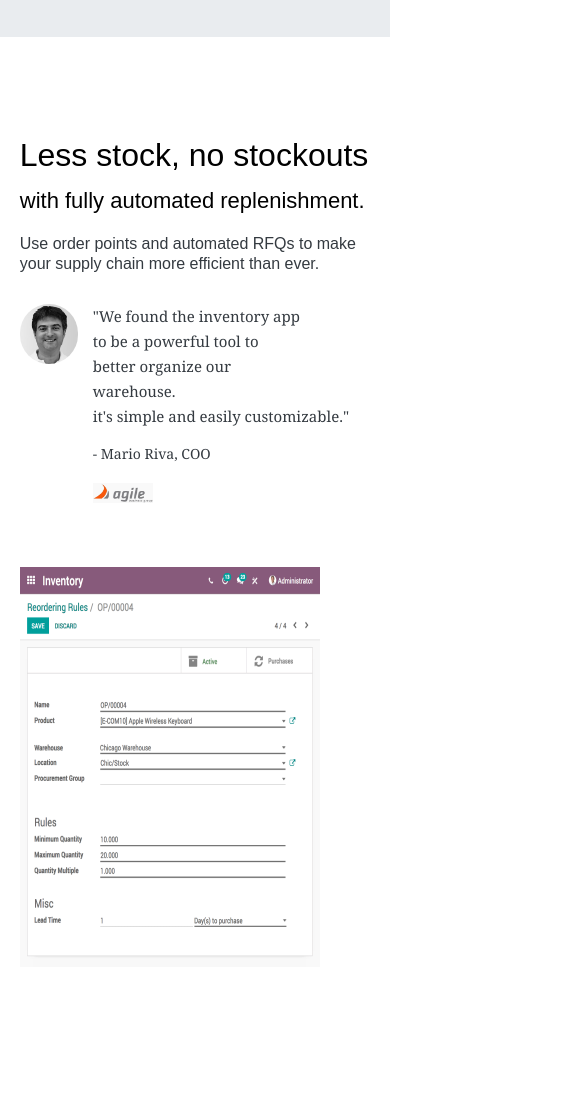
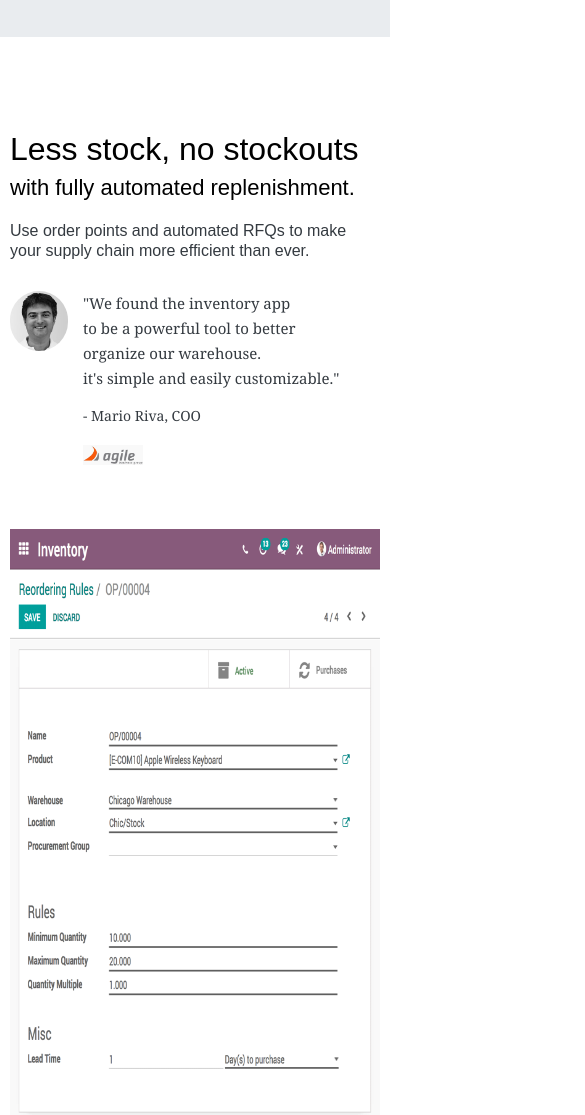
Before and after one commit to jasmine-ab/cloned-Responsiveness, a plain HTML site: page index.html in a window 390 px wide. Shown: the part 1720-2835 px from the top of the page, 585 px wide, since content can reach past the window. Before the commit the page ends 2781 px from the top, so only its background shows below. Drawn offline with Linux system fonts and the light colour scheme.

Commit message:
fixed her oshi

```diff
--- a/style.css
+++ b/style.css
@@ -1,4 +1,3 @@
-
 :root {
     --primary: #017e84;
     --secondary: white;
@@ -91,7 +90,6 @@ main {
     border-radius: 4px;
     background-color: var(--primary);
     color: var(--secondary);
-
 }
 
 .sub-content p:nth-child(2) {
@@ -137,7 +135,7 @@ main {
 }
 
 .section-1 {
-    background-color: #e9ecef ;
+    background-color: #e9ecef;
 }
 
 .section-1-cont {
@@ -246,21 +244,21 @@ main {
 }
 
 .section-2-cont .statement .group .Mario .app {
-    font-family: Georgia, 'Times New Roman', Times, serif;
+    font-family: Georgia, "Times New Roman", Times, serif;
     color: #343a40;
-    font-size:  15px;
+    font-size: 15px;
     line-height: 25px;
 }
 
 .section-2-cont .statement .group .Mario .simple {
-    font-family: Georgia, 'Times New Roman', Times, serif;
+    font-family: Georgia, "Times New Roman", Times, serif;
     color: #343a40;
     font-size: 15px;
     line-height: 25px;
 }
 
 .section-2-cont .statement .group .Mario .coo {
-    font-family: Georgia, 'Times New Roman', Times, serif;
+    font-family: Georgia, "Times New Roman", Times, serif;
     color: #343a40;
     font-size: 14px;
     margin: 15px 0;
@@ -317,7 +315,6 @@ main {
     nav .extra {
         display: none;
     }
-
 
     .content {
         display: flex;
@@ -385,7 +382,8 @@ main {
         /* align-items: unset; */
     }
 
-    .section-1-cont .left, .section-1-cont .right {
+    .section-1-cont .left,
+    .section-1-cont .right {
         width: 100%;
     }
 
@@ -405,9 +403,18 @@ main {
         font-size: 16px;
     }
 
+    .section-2-cont .image {
+        width: 100%;
+    }
+
+    .section-2-cont .image .inventory {
+        width: 100%;
+    }
+
+    /* ANOTHER RUBBISH
     .section-2 .container {
         width: 95%;
-    }
+    } */
 
     .section-2-cont .statement {
         width: unset;
@@ -415,13 +422,13 @@ main {
 
     .section-2-cont .statement h1 {
         font-size: 32px;
-        width: 600px;
-        line-height: 1.8;
-        font-weight: 540;
+        width: unset;
+        line-height: 1.4;
+        font-weight: 400; /** WATIN BE THIS? */
     }
 
     .section-2-cont .statement h4 {
-        width: 600px;
+        /* width: 600px; OSHI */
         font-size: 22px;
         font-weight: 400;
         margin: 3px 0 20px 0;
@@ -431,10 +438,11 @@ main {
         width: 100%;
     }
 
+    /* NONSENSE
     .section-2-cont .image .inventory {
         width: 300px;
         height: 400px;
-    }
+    } */
 
     /* 70vh */
     /* height = 70vh */
@@ -445,7 +453,7 @@ main {
 
 /* Tablet only */
 /* 55vh */
-@media  (min-width: 768px) and (max-width: 1024px) {
+@media (min-width: 768px) and (max-width: 1024px) {
     .hero {
         height: 70vh;
     }
@@ -536,7 +544,6 @@ main {
         color: var(--secondary);
     }
 
-
     .sub-content p:nth-child(3) {
         margin-top: 30px;
         font-size: 15px;
@@ -578,7 +585,8 @@ main {
         /* align-items: unset; */
     }
 
-.section-1-cont .left, .section-1-cont .right {
+    .section-1-cont .left,
+    .section-1-cont .right {
         width: 100%;
     }
 
@@ -607,5 +615,4 @@ main {
     .section-2-cont .statement .group .Mario .app {
         width: 75%;
     }
-
 }
```
Lines whose indentation alone changed are shown as unchanged.
